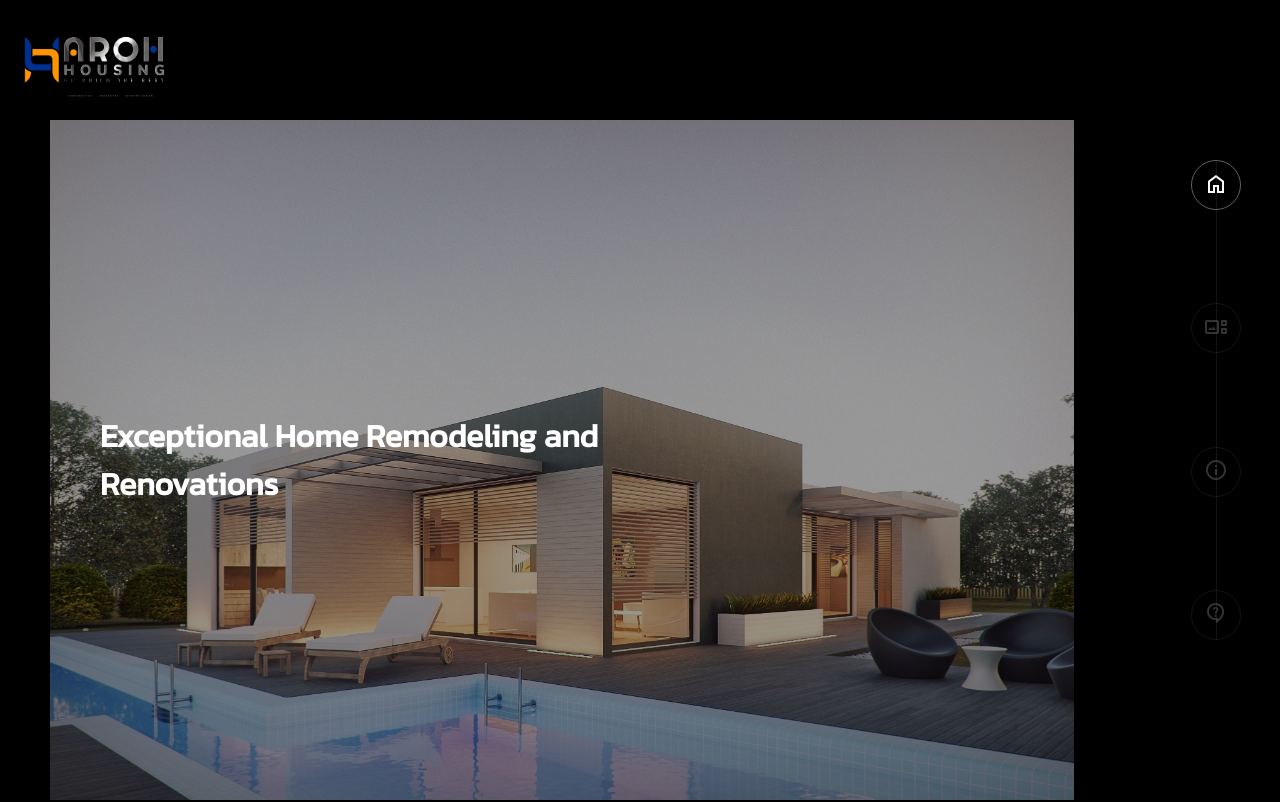
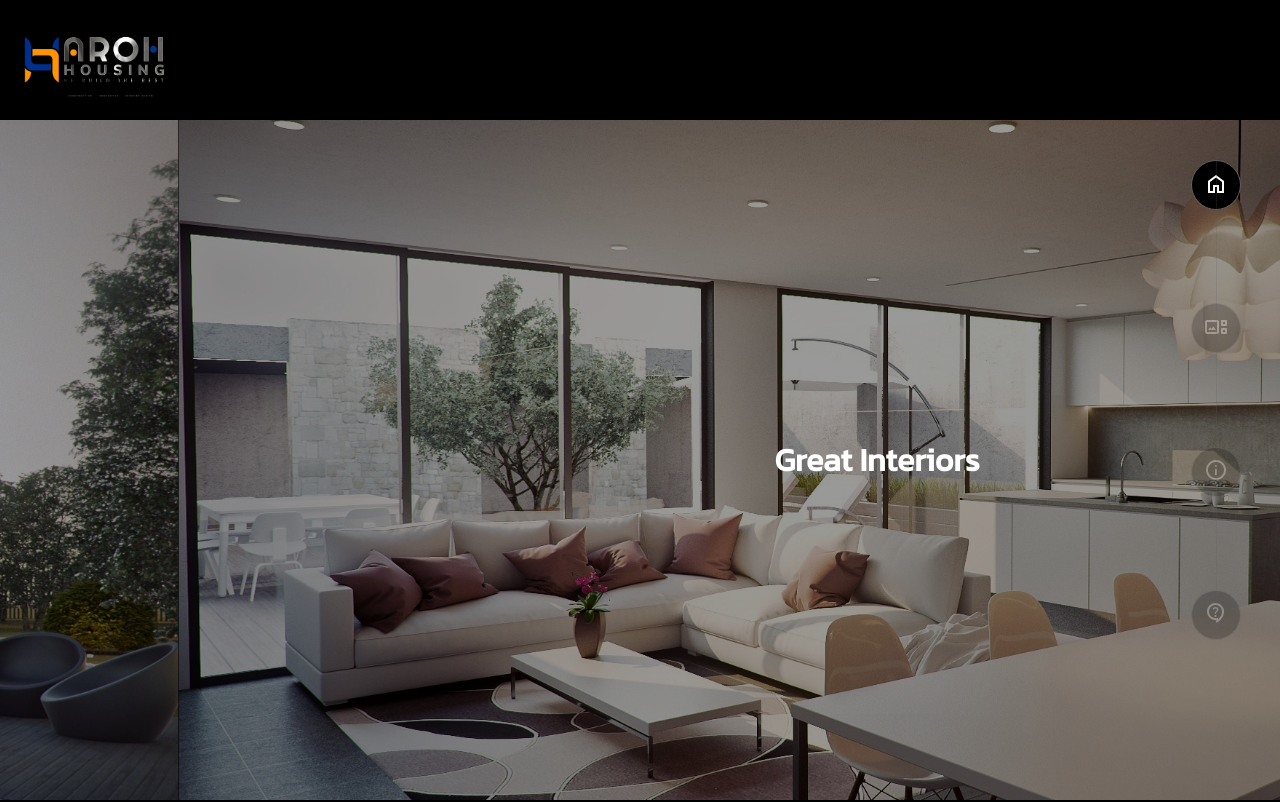
Before and after one commit to amit-joshi-sys/aroh_housing, a React (Create React App) app: page / in a window 1280 px wide. Shown: the top 802 px of the page. Built offline with nearby package versions, Linux system fonts and the light colour scheme.

Commit message:
banner changes

```diff
--- a/src/pages/Home/Home.jsx
+++ b/src/pages/Home/Home.jsx
@@ -1,14 +1,11 @@
 import React, { useEffect, useState } from "react";
 import styles from "./styles.module.css";
 import config from "../../config.json";
+import { Carousel } from "react-responsive-carousel";
 
 const Home = () => {
   const page = config.ordering.find((page) => page.path === "/");
-  const [activeBannerConfig, setActiveBannerConfig] = useState({
-    text: "Exceptional Home Remodeling and Renovations",
-    image: "/images/home_bg_1.jpg",
-    id: 1,
-  });
+  const [activeBannerConfig, setActiveBannerConfig] = useState(0);
 
   const bannerConfig = [
     {
@@ -26,13 +23,30 @@ const Home = () => {
   return (
     <div id={page.id} className={styles.container}>
       <div className={styles.content}>
-        <img
-          id="carouselImage"
-          className={styles.carouselImage}
-          src={activeBannerConfig.image}
-          alt={activeBannerConfig.text}
-        />
-        <h1 className={styles.carouselText}>{activeBannerConfig.text}</h1>
+        <Carousel
+          axis="horizontal"
+          showArrows={false}
+          infiniteLoop
+          className={styles.carousel}
+          showThumbs={false}
+          showStatus={false}
+          showIndicators={false}
+          interval={3000}
+          stopOnHover={false}
+          autoPlay
+        >
+          {bannerConfig.map((config) => (
+            <div className={styles.content}>
+              <img
+                id="carouselImage"
+                className={styles.carouselImage}
+                src={config.image}
+                alt={config.text}
+              />
+              <h1 className={styles.carouselText}>{config.text}</h1>
+            </div>
+          ))}
+        </Carousel>
       </div>
     </div>
   );
--- a/src/pages/Home/styles.module.css
+++ b/src/pages/Home/styles.module.css
@@ -12,12 +12,14 @@
     display: flex;
     flex-direction: column;
     justify-content: center;
+    align-items: center;
     padding: 50px;
     position: relative;
+    overflow: hidden;
 }
 
 .carouselImage{
-    width: 80%;
+    width: 100%;
     height: 100%;
     object-fit: cover;
     position: absolute;
@@ -32,6 +34,6 @@
     transition: all 800ms cubic-bezier(0.165, 0.84, 0.44, 1);
 }
 
-.carouselText-exit{
-    opacity: 0;
+.carousel {
+    padding: 50px;
 }
```
